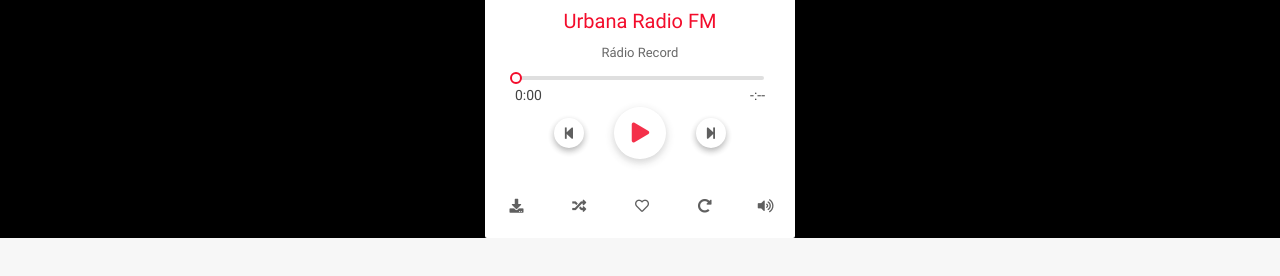
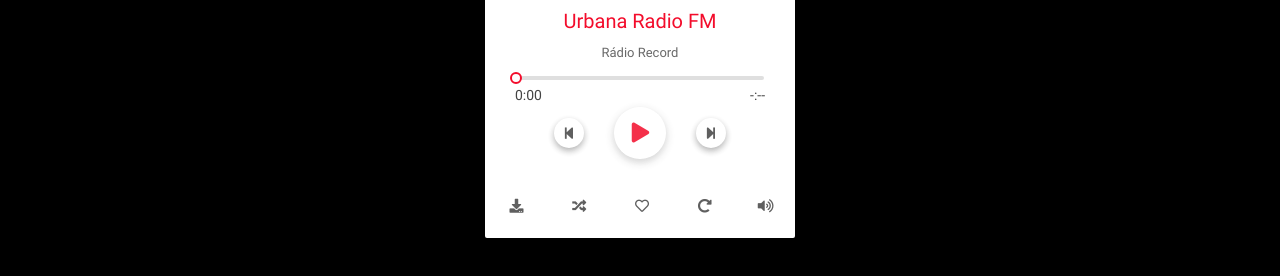
Before and after one commit to kevinectv/RadioFM, a plain HTML site: page app/app.html in a window 1280 px wide. Shown: the part 362-638 px from the top of the page. Drawn offline with Linux system fonts and the light colour scheme.

Commit message:
Update main.css

```diff
--- a/app/main.css
+++ b/app/main.css
@@ -5,7 +5,7 @@ html>* {
     font-family: 'Open Sans';
   }
   body {
-    background: rgb(247, 247, 247);
+    background: rgb(0 0 0);
   }
   pre {
     background-color: rgb(235, 235, 235);
```
